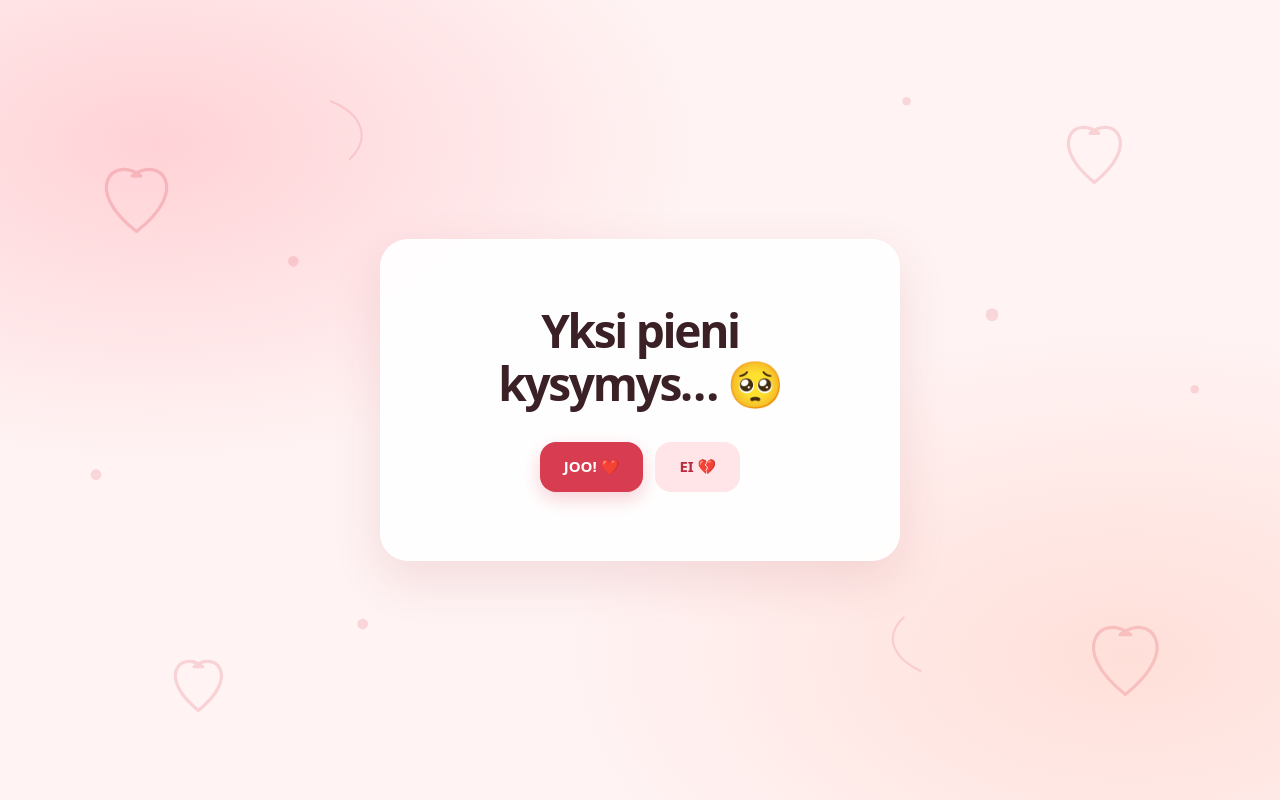
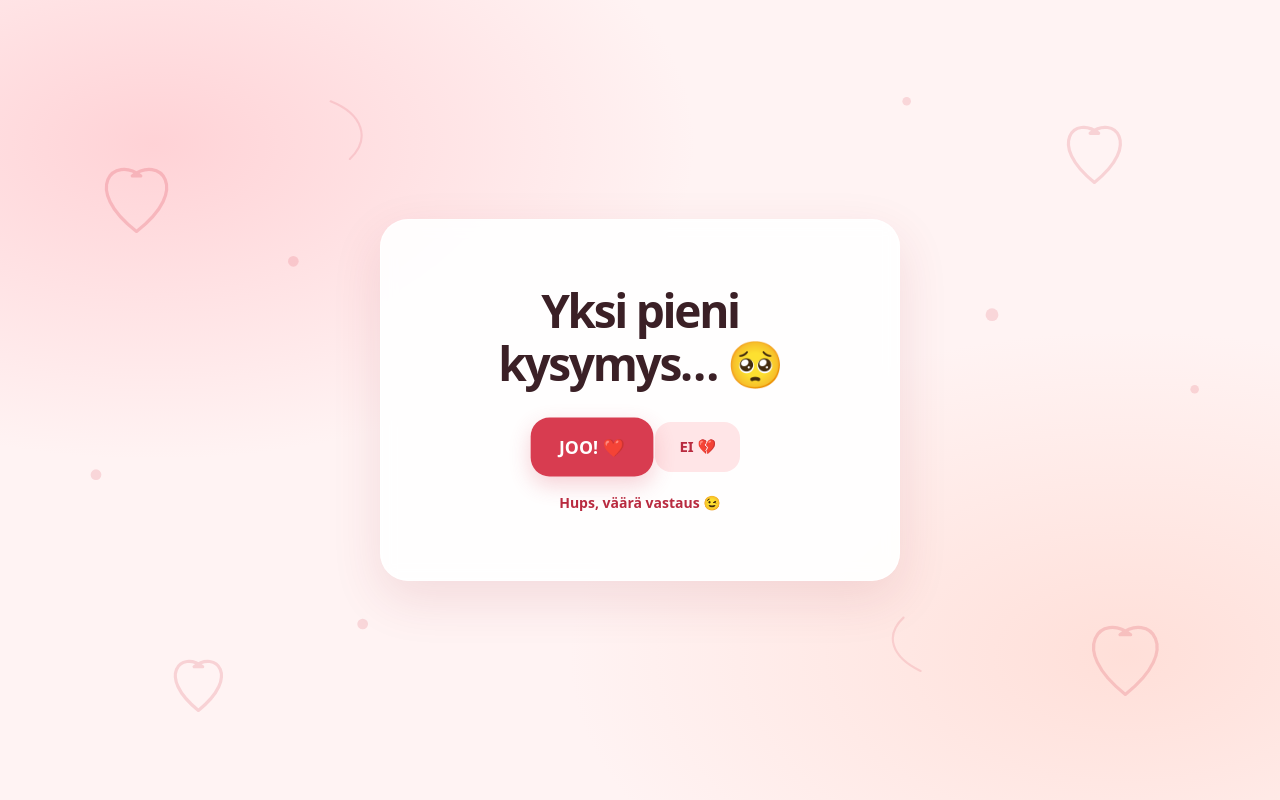
Before and after one commit to aapopaulus/Kyselypalkinto, a plain HTML site: page index.html in a window 1280 px wide. Both pictures are taken after a click on the button "EI 💔". Drawn offline with Linux system fonts and the light colour scheme.

Commit message:
Restore playful no-button response and grow the yes button

```diff
--- a/index.html
+++ b/index.html
@@ -90,14 +90,27 @@
       background: var(--red);
       box-shadow: 0 7px 18px rgba(216, 60, 80, .24);
     }
+    #yes {
+      position: relative;
+      z-index: 1;
+      transform: scale(var(--yes-scale, 1));
+    }
     #yes:hover, .next-link:hover { background: var(--red-dark); }
-    #yes:active, .next-link:active { transform: scale(.97); }
+    #yes:active { transform: scale(calc(var(--yes-scale, 1) * .97)); }
+    .next-link:active { transform: scale(.97); }
 
     #no {
       color: var(--red-dark);
       background: #ffe5e7;
     }
     #no:hover { background: #ffd6da; }
+
+    .message {
+      min-height: 24px;
+      margin: 16px 0 0;
+      color: var(--red-dark);
+      font: 650 14px/1.5 system-ui, sans-serif;
+    }
 
     .success { animation: appear .45s ease both; }
     .success h1 { color: var(--red-dark); }
@@ -147,6 +160,7 @@
       <button id="yes" type="button">JOO! ❤️</button>
       <button id="no" type="button">EI 💔</button>
     </div>
+    <p class="message" id="message" role="status" aria-live="polite"></p>
   </main>
 
   <script>
@@ -155,6 +169,15 @@
 
     const card = document.getElementById("card");
     const yesButton = document.getElementById("yes");
+    const noButton = document.getElementById("no");
+    const message = document.getElementById("message");
+    let noCount = 0;
+
+    noButton.addEventListener("click", () => {
+      noCount += 1;
+      message.textContent = "Hups, väärä vastaus 😉";
+      yesButton.style.setProperty("--yes-scale", String(Math.min(1 + noCount * 0.18, 2.4)));
+    });
 
     yesButton.addEventListener("click", () => {
       const recipient = PHONE_NUMBER.trim().replace(/[^+\d]/g, "");
```
